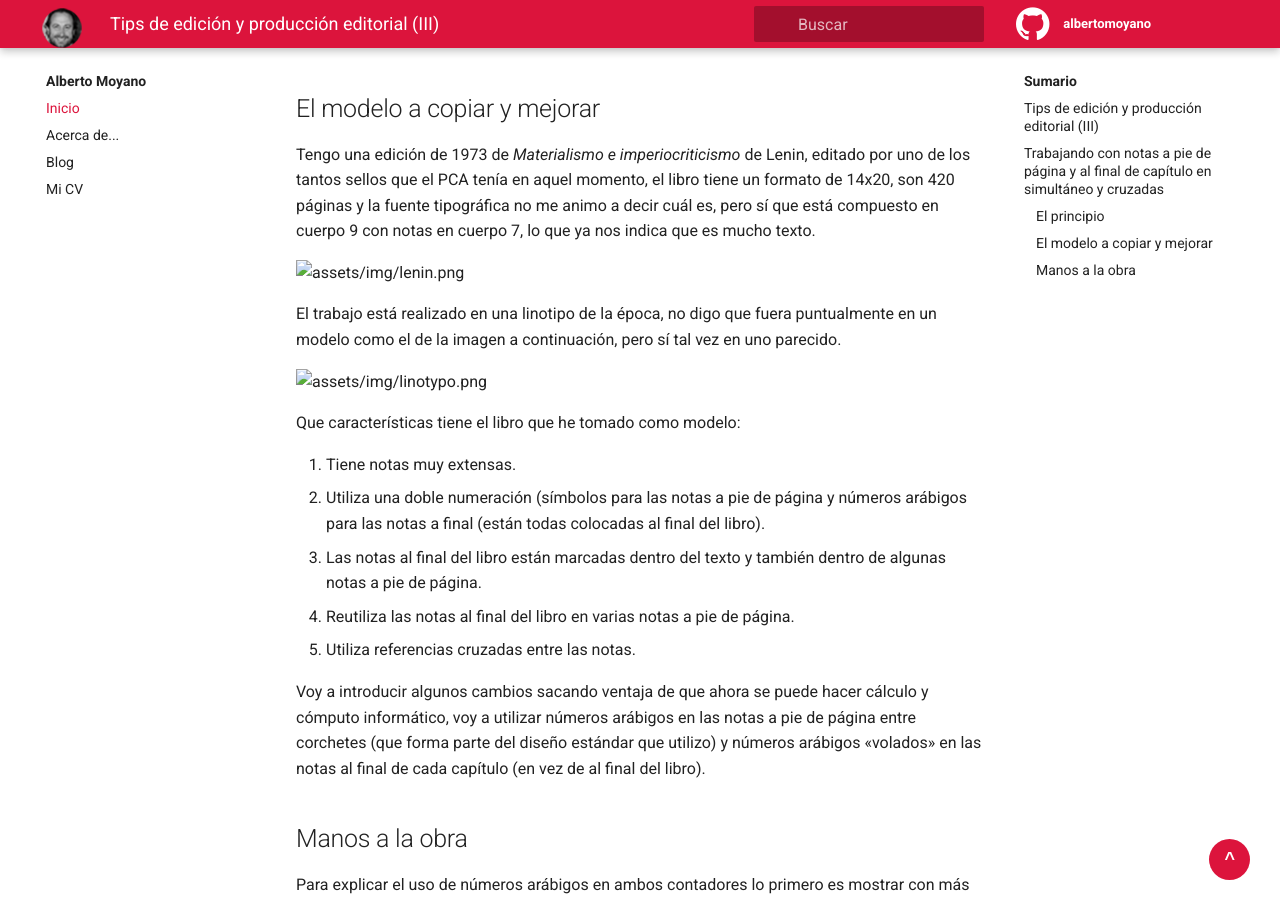
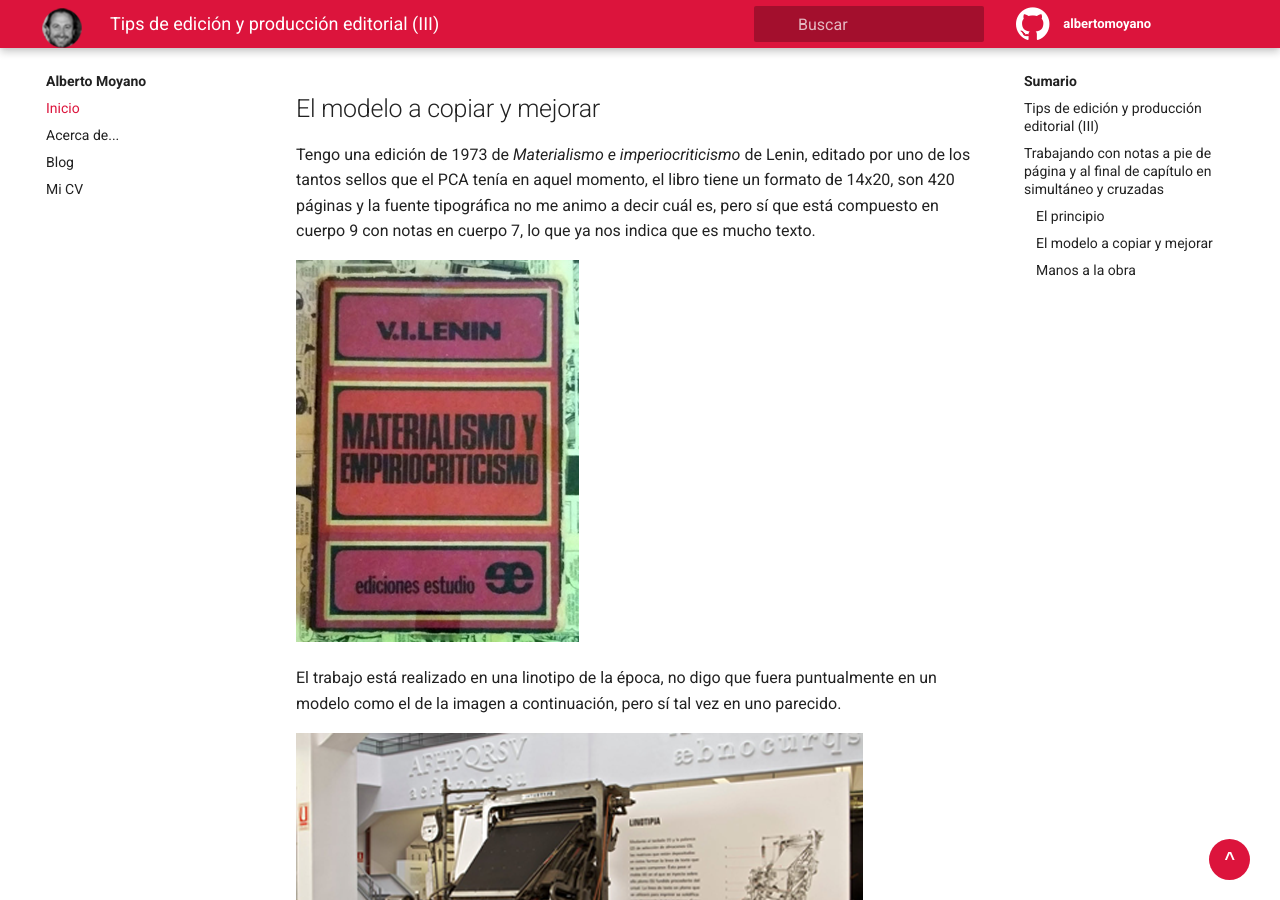
Before and after one commit to albertomoyano/albertomoyano.github.io, a Jekyll site: the page built from _posts/2022-02-13-019.md, in a window 1280 px wide and 900 px high, scrolled down 1089 px. Built offline with Jekyll 4.4.1, drawn with Linux system fonts in a browser that asks for light colours.

Commit message:
arreglo de fotos

```diff
--- a/_posts/2022-02-13-019.md
+++ b/_posts/2022-02-13-019.md
@@ -34,11 +34,12 @@
 
 Tengo una edición de 1973 de *Materialismo e imperiocriticismo* de Lenin, editado por uno de los tantos sellos que el PCA tenía en aquel momento, el libro tiene un formato de 14x20, son 420 páginas y la fuente tipográfica no me animo a decir cuál es, pero sí que está compuesto en cuerpo 9 con notas en cuerpo 7, lo que ya nos indica que es mucho texto.
 
-![assets/img/lenin.png](assets/img/lenin.png)
+![]({{site.baseurl}}/assets/img/lenin.png)
+
 
 El trabajo está realizado en una linotipo de la época, no digo que fuera puntualmente en un modelo como el de la imagen a continuación, pero sí tal vez en uno parecido.
 
-![assets/img/linotypo.png](assets/img/linotypo.png)
+![]({{site.baseurl}}/assets/img/linotypo.png)
 
 Que características tiene el libro que he tomado como modelo:
 
```
Also changed, not shown: _data/toc.yml (+0 -22 lines), _posts/2023-03-22-020.md (+2 -0 lines), assets/img/WEB-tapa-FORNI.png (added), assets/img/discourse-forum.png (deleted), assets/img/docker-clear.png (deleted), assets/img/lenin.png, assets/img/linotypo.png, assets/img/macbook-preview.png (deleted), assets/img/mkdocs-jekyll.png (deleted).
